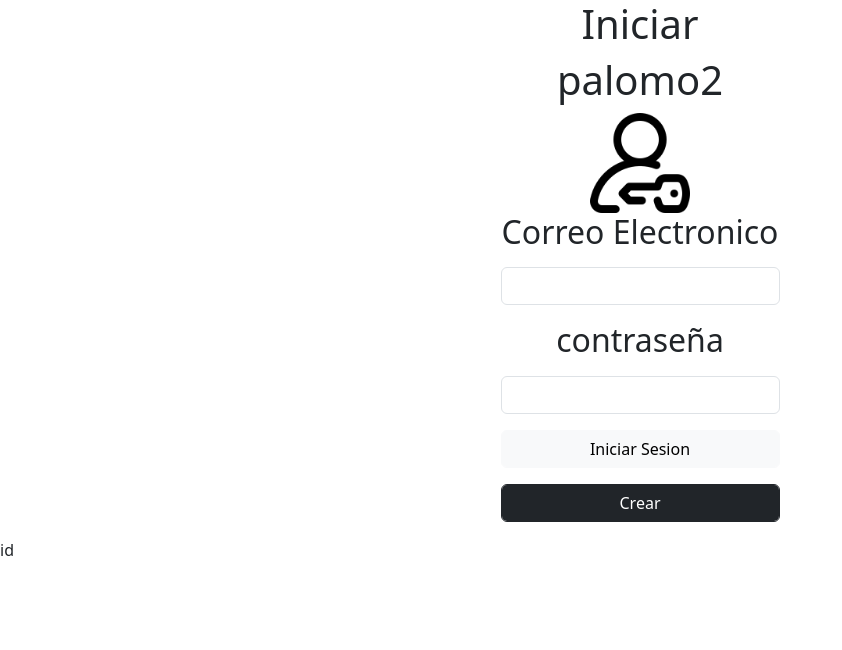
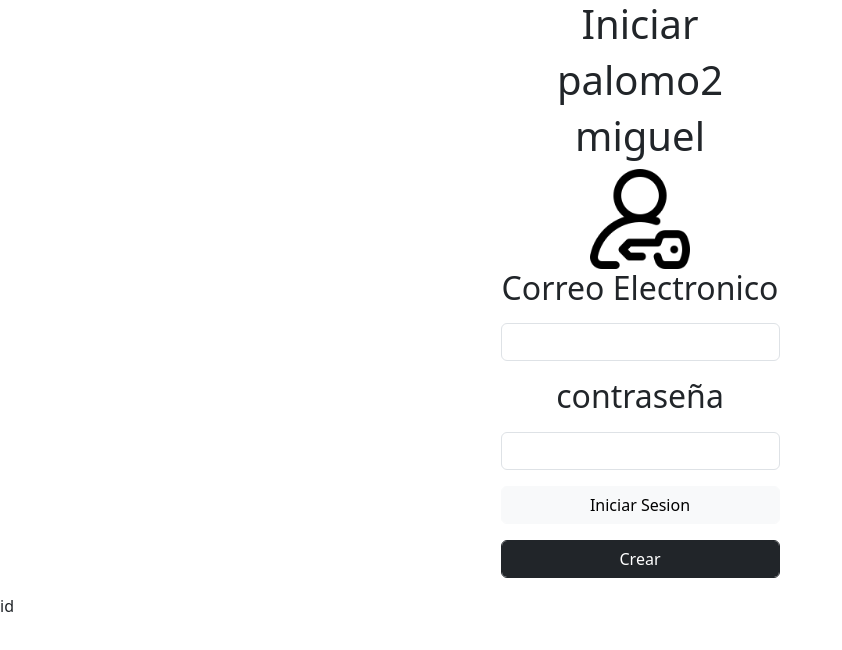
Before and after one commit to Ramguel1/AAbase1, a plain HTML site: page index.html in a window 1280 px wide. Shown: the whole page, without its empty margins (0-842 px from the left). Drawn offline with Linux system fonts and the light colour scheme.

Commit message:
Actualizar index.html

```diff
--- a/index.html
+++ b/index.html
@@ -14,6 +14,7 @@
 
     <h1>palomo2</h1>
 
+    <h1>miguel</h1>
 
 
         <center>
```
